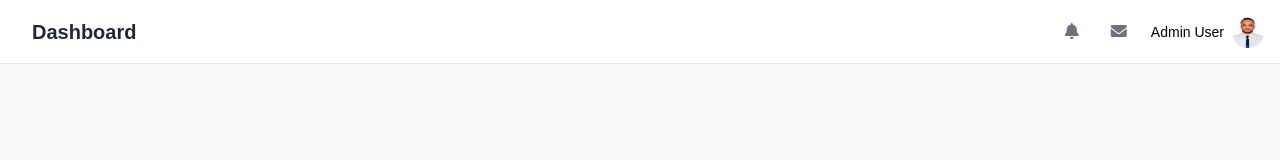
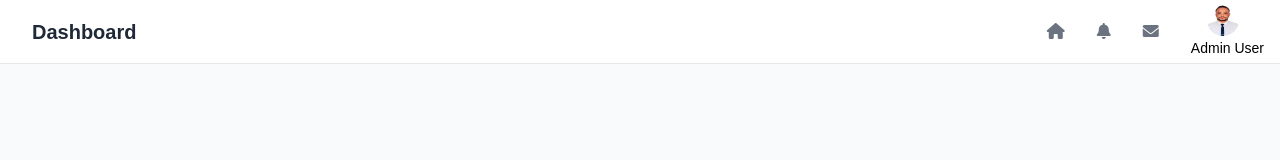
Before and after one commit to SalahAli2023/organization-project-using-tailwind, a website: page src/views/dashboard.html in a window 1280 px wide. Drawn offline with nearby package versions, Linux system fonts and the light colour scheme.

Commit message:
chore: add dashboard.html and link to main navigation

```diff
--- a/src/views/dashboard.html
+++ b/src/views/dashboard.html
@@ -138,16 +138,23 @@
                     <h1 class="ml-4 text-xl font-semibold text-gray-800">Dashboard</h1>
                 </div>
                 <div class="flex items-center space-x-4">
+
+                    <a href="/index.html" class="p-2 text-gray-500 rounded-full hover:bg-gray-100">
+                        <i class="fas fa-home"></i>
+                    </a>
+
                     <button class="p-2 text-gray-500 rounded-full hover:bg-gray-100">
                         <i class="fas fa-bell"></i>
                     </button>
                     <button class="p-2 text-gray-500 rounded-full hover:bg-gray-100">
                         <i class="fas fa-envelope"></i>
                     </button>
+
+
                     <div class="relative">
-                        <button class="flex items-center space-x-2 focus:outline-none" id="user-menu-button">
+                        <button class="block items-center justify-items-center space-x-2 focus:outline-none" id="user-menu-button">
+                            <img class="w-8 h-8 rounded-full" src="../assets/images/salah.jpg" alt="Admin">
                             <span class="text-sm font-medium">Admin User</span>
-                            <img class="w-8 h-8 rounded-full" src="../assets/images/salah.jpg" alt="Admin">
                         </button>
                         <div class="absolute right-0 hidden w-48 mt-2 origin-top-right bg-white rounded-md shadow-lg ring-1 ring-black ring-opacity-5" id="user-menu">
                             <div class="py-1" role="none">
```
Also changed, not shown: index.html (+3 -3 lines).
